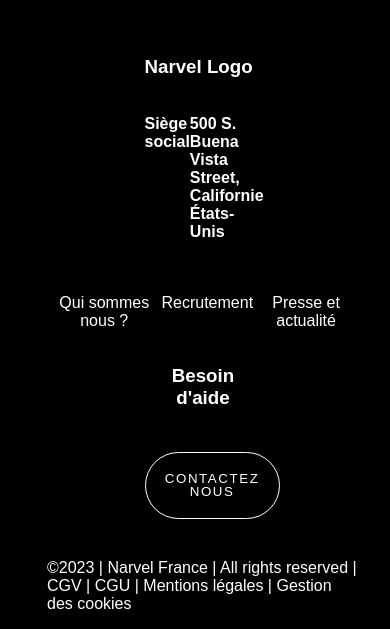
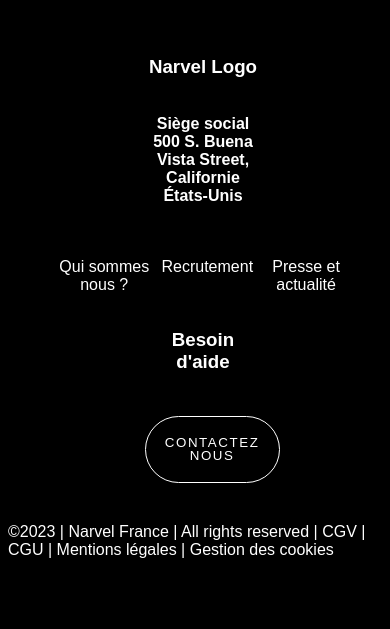
Before and after one commit to WildCodeSchool/2023-03-JS-Remote-Wild_Impact_Project-2_Team_B, a React (Vite) app in the folder frontend/: page / in a window 390 px wide. Shown: the part 707-1336 px from the top of the page. After the commit the page ends 1282 px from the top, so only its background shows below. Built offline with nearby package versions, Linux system fonts and the light colour scheme; a web font is replaced by a local one.

Commit message:
mise au propre, suppr des lignes de com

```diff
--- a/frontend/src/App.scss
+++ b/frontend/src/App.scss
@@ -1,4 +1,9 @@
 @import "./components/Variables.scss";
+
+.footer-logo {
+  @include logo(20px);
+  text-align: center;
+}
 
 ul {
   list-style-type: none;
@@ -21,6 +26,7 @@ body {
 .footer-column {
   width: 30%;
   display: inline-block;
+  text-align: center;
 }
 
 .footer-column1 {
@@ -43,9 +49,6 @@ button.footer-button:hover {
   @include mainBtnHover($blue);
 }
 
-.footer-logo {
-  @include logo(10px);
-}
 .row1 {
   width: 80%;
   display: flex;
@@ -64,9 +67,7 @@ button.footer-button:hover {
     margin-right: auto;
     align-items: center;
   }
-  .footer-title {
-    display: none;
-  }
+
   .list-unstyled {
     display: flex;
     justify-content: space-around;
@@ -79,14 +80,13 @@ button.footer-button:hover {
   }
 }
 .row2 {
-  // width: 80%;
-  // display: inline-block;
-  width: 80%;
+  width: 100%;
   display: flex;
-  flex-direction: row;
+  flex-direction: column;
   justify-content: center;
   margin-left: auto;
   margin-right: auto;
+  align-items: center;
 }
 .container {
   min-height: 100%;
--- a/frontend/src/pages/Footer.jsx
+++ b/frontend/src/pages/Footer.jsx
@@ -8,13 +8,13 @@ function Footer() {
           <logo className="footer-logo" type="logo" />
           <h3>Narvel Logo</h3>
           <h4 className="list-unstyled">
-            <p>Siège social </p>
-            <p>500 S. Buena Vista Street, Californie États-Unis</p>
+            <p>
+              Siège social 500 S. Buena Vista Street, Californie États-Unis{" "}
+            </p>
           </h4>
         </div>
 
         <div className="footer-column1">
-          {/* <h3 className="footer-title">Menu</h3> */}
           <ul className="list-unstyled">
             <li className="footer-item">Qui sommes nous ?</li>
             <li className="footer-item">Recrutement</li>
@@ -27,7 +27,6 @@ function Footer() {
           <button className="footer-button" type="button">
             Contactez nous
           </button>
-          {/* <h4>Contactez nous</h4> */}
         </div>
       </div>
 
```
